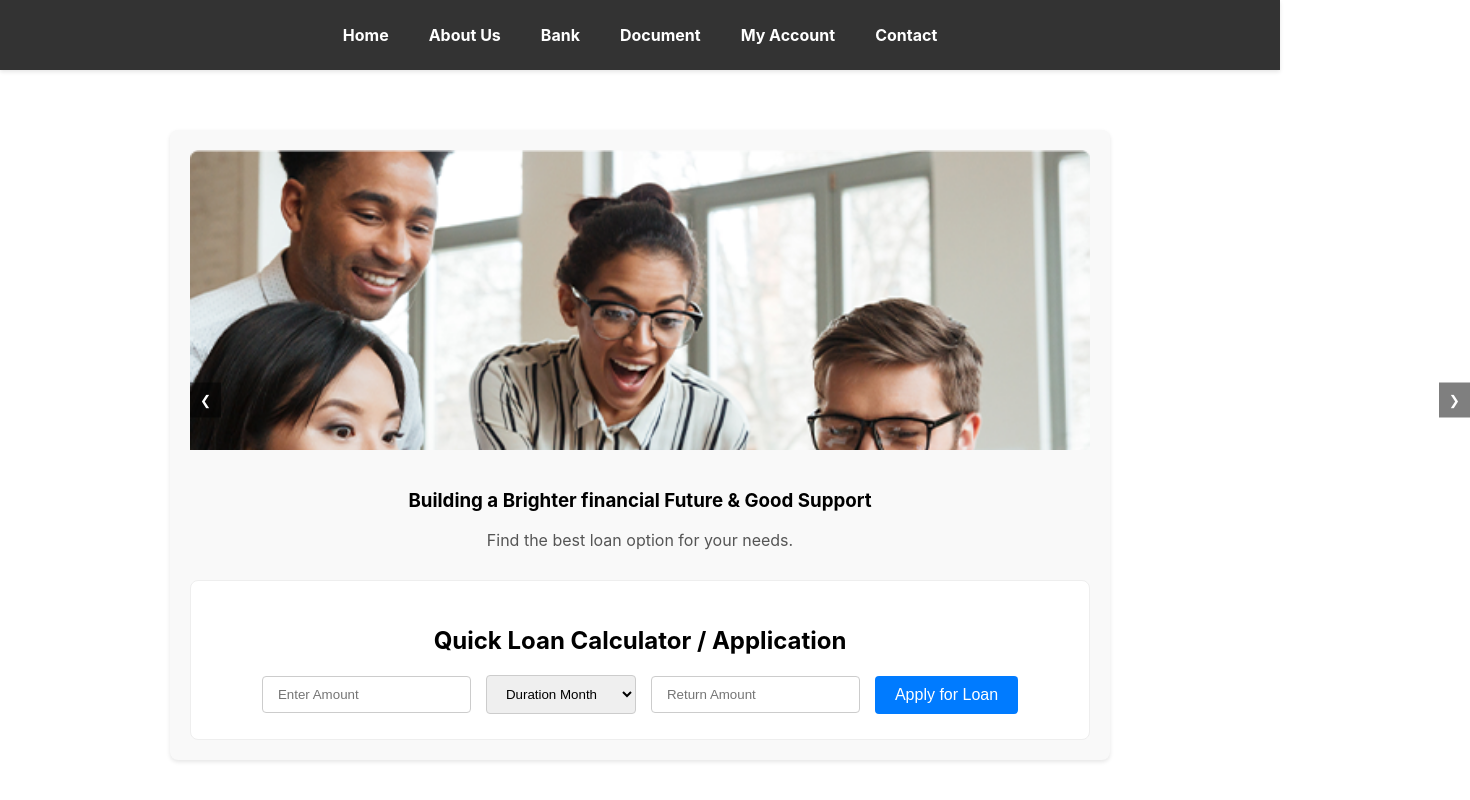
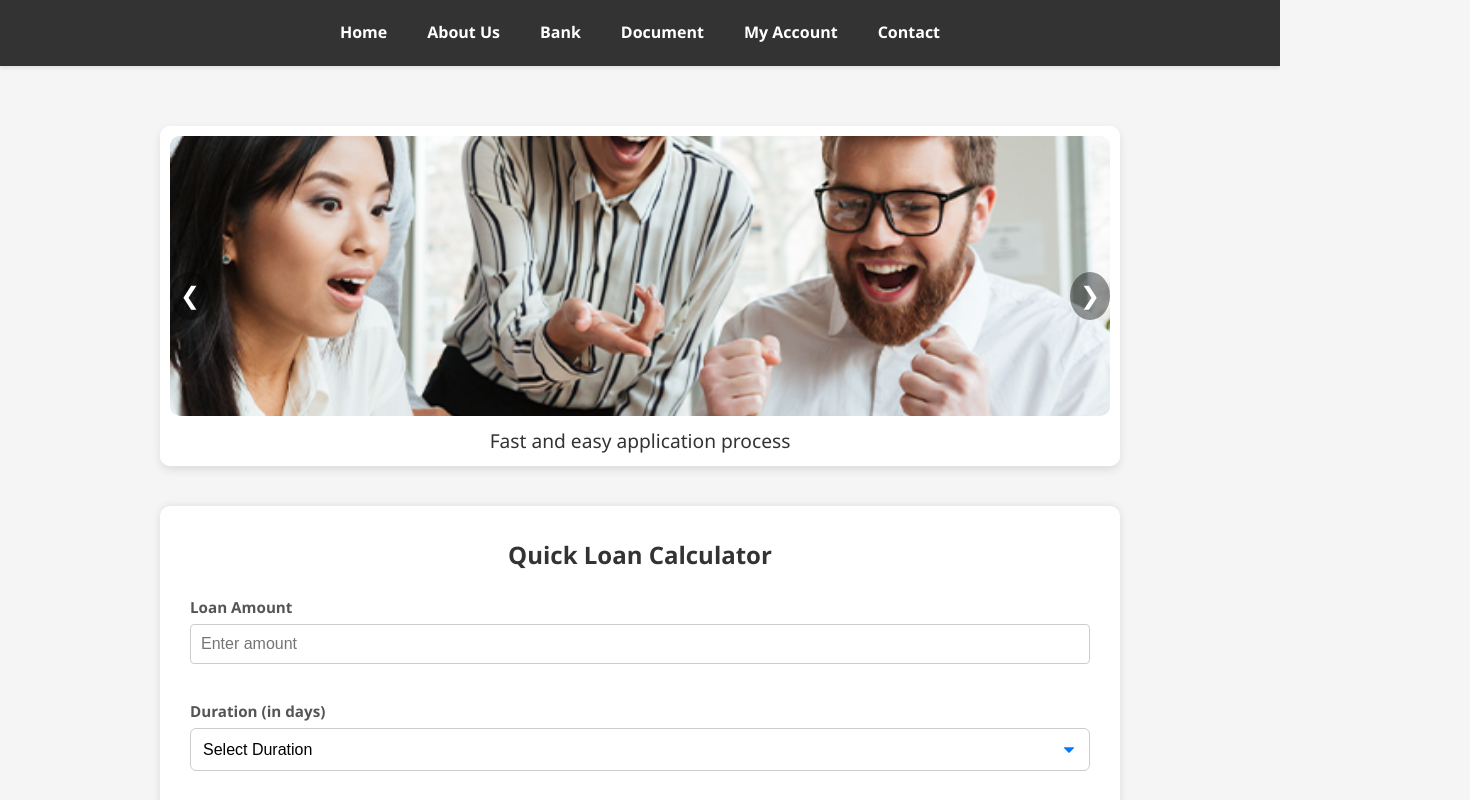
Before and after one commit to medupe/restoreloanapp, a React (Vite) app: page / in a window 1280 px wide. Shown: the top 800 px of the page, 1470 px wide, since content can reach past the window. Built offline with nearby package versions, Linux system fonts and the light colour scheme.

Commit message:
fix the ui

```diff
--- a/src/components/home/HomePage.css
+++ b/src/components/home/HomePage.css
@@ -1,103 +1,67 @@
+/* Reset & base styles */
+* {
+    box-sizing: border-box;
+    margin: 0;
+    padding: 0;
+}
+
+body {
+    font-family: 'Segoe UI', Tahoma, Geneva, Verdana, sans-serif;
+    background-color: #f5f5f5;
+    color: #333;
+    line-height: 1.6;
+}
+
 .home-container {
     padding: 20px;
-    max-width: 900px;
-    margin: 20px auto;
-    background-color: #f9f9f9;
-    border-radius: 8px;
-    box-shadow: 0 2px 4px rgba(0, 0, 0, 0.1);
-    text-align: center;
+    max-width: 1000px;
+    margin: 0 auto;
 }
 
-.home-container h1 {
-    color: #333;
-    margin-bottom: 10px;
+/* ------------------- SLIDER ------------------- */
+
+.slider-container {
+    position: relative;
+    overflow: hidden;
+    border-radius: 10px;
+    margin-bottom: 40px;
+    box-shadow: 0 4px 10px rgba(0, 0, 0, 0.1);
 }
 
-.home-container p {
-    color: #555;
-    margin-bottom: 30px;
-}
-
-.loan-calculator-section {
-    background-color: #fff;
-    padding: 25px;
-    border-radius: 8px;
-    border: 1px solid #eee;
-}
-
-.search-box {
+.slider {
     display: flex;
-    flex-wrap: wrap; /* Allow items to wrap on smaller screens */
-    gap: 15px; /* Space between form elements */
-    justify-content: center; /* Center items */
-    align-items: center; /* Align items vertically */
-}
-
-.select-form select,
-.input-form input
- {
-    padding: 10px 15px;
-    border: 1px solid #ccc;
-    border-radius: 4px;
-    min-width: 150px; /* Give selects/inputs some base width */
-}
-
-
-.search-form button {
-    padding: 10px 20px;
-    background-color: #007bff;
-    color: white;
-    border: none;
-    border-radius: 4px;
-    cursor: pointer;
-    font-size: 1em;
-    transition: background-color 0.2s ease;
-}
-
-.search-form button:hover {
-    background-color: #0056b3;
-}
-
-/* Visually hide labels but keep them for screen readers */
-.sr-only {
-    position: absolute;
-    width: 1px;
-    height: 1px;
-    padding: 0;
-    margin: -1px;
-    overflow: hidden;
-    clip: rect(0, 0, 0, 0);
-    white-space: nowrap;
-    border-width: 0;
-}
-
-/* Add your styles here */
-
-/* Slider styles */
-.slider {
-    position: relative;
-    overflow: hidden;
     width: 100%;
-    height: 300px;
+    transition: transform 0.5s ease-in-out;
 }
 
 .slide {
+    min-width: 100%;
     display: none;
-    position: absolute;
-    width: 100%;
-    height: 100%;
-    text-align: center;
+    flex-direction: column;
+    align-items: center;
+    justify-content: center;
+    background-color: #fff;
+    padding: 10px;
+}
+
+.slide.active {
+    display: flex;
 }
 
 .slide img {
     width: 100%;
-    height: auto;
+    max-height: 280px;
+    object-fit: cover;
+    border-radius: 10px;
 }
 
-.slide.active {
-    display: block;
+.slide p {
+    margin-top: 10px;
+    font-size: 1.2rem;
+    text-align: center;
 }
 
+/* SLIDER CONTROLS */
 .slider-controls {
     position: absolute;
     top: 50%;
@@ -105,21 +69,131 @@
     display: flex;
     justify-content: space-between;
     transform: translateY(-50%);
+    padding: 0 10px;
+    pointer-events: none;
 }
 
 .slider-controls button {
-    background: rgba(0, 0, 0, 0.5);
-    color: white;
+    background-color: rgba(0, 0, 0, 0.4);
+    color: #fff;
     border: none;
+    font-size: 1.5rem;
     padding: 10px;
+    border-radius: 50%;
     cursor: pointer;
+    pointer-events: all;
+    transition: background-color 0.2s ease;
 }
 
-/* Remove borders for input-itms */
-.input-itms input {
-    min-width: 150px;
-    padding: 10px 15px;
+.slider-controls button:hover {
+    background-color: rgba(0, 0, 0, 0.7);
+}
+
+/* ------------------- LOAN FORM ------------------- */
+
+.loan-calculator-section {
+    background-color: #fff;
+    padding: 30px;
+    border-radius: 10px;
+    box-shadow: 0 0 8px rgba(0, 0, 0, 0.1);
+}
+
+.loan-calculator-section h2 {
+    margin-bottom: 20px;
+    font-size: 1.5rem;
+    text-align: center;
+}
+
+.loan-form {
+    display: flex;
+    flex-direction: column;
+    gap: 20px;
+}
+
+.form-group {
+    display: flex;
+    flex-direction: column;
+}
+
+.form-group label {
+    margin-bottom: 5px;
+    font-weight: 600;
+}
+
+.form-group input,
+.form-group select {
+    padding: 12px;
+    font-size: 1rem;
     border: 1px solid #ccc;
-    border-radius: 4px;
-    min-width: 150px;
+    border-radius: 6px;
+    transition: border-color 0.2s ease;
 }
+
+.form-group input:focus,
+.form-group select:focus {
+    border-color: #007bff;
+    outline: none;
+}
+
+input[readonly] {
+    background-color: #eee;
+    color: #555;
+}
+
+button[type="submit"] {
+    padding: 14px;
+    font-size: 1rem;
+    background-color: #007bff;
+    color: #fff;
+    border: none;
+    border-radius: 6px;
+    cursor: pointer;
+    transition: background-color 0.3s ease;
+}
+
+button[type="submit"]:hover {
+    background-color: #0056b3;
+}
+
+/* ------------------- RESPONSIVE ------------------- */
+
+@media (max-width: 768px) {
+    .slide img {
+        max-height: 200px;
+    }
+
+    .slide p {
+        font-size: 1rem;
+    }
+
+    .loan-calculator-section {
+        padding: 20px;
+    }
+
+    button[type="submit"] {
+        font-size: 0.95rem;
+        padding: 12px;
+    }
+}
+
+@media (max-width: 480px) {
+    .slider-controls button {
+        font-size: 1.2rem;
+        padding: 8px;
+    }
+
+    .loan-calculator-section h2 {
+        font-size: 1.3rem;
+    }
+
+    .form-group input,
+    .form-group select {
+        padding: 10px;
+        font-size: 0.95rem;
+    }
+
+    button[type="submit"] {
+        font-size: 0.9rem;
+        padding: 10px;
+    }
+}
--- a/src/components/home/HomePage.tsx
+++ b/src/components/home/HomePage.tsx
@@ -1,57 +1,47 @@
-import React, { useState, useEffect, FormEvent } from 'react';
+import { useState, useEffect, FormEvent } from 'react';
 import { useNavigate } from 'react-router-dom';
 import './HomePage.css';
 
-const HomePage: React.FC = () => {
-    const [selectedAmount, setSelectedAmount] = useState<string>('');
-    const [selectedDuration, setSelectedDuration] = useState<string>('');
-    const [returnAmount, setReturnAmount] = useState<string>('');
+const HomePage = () => {
+    const [amount, setAmount] = useState('');
+    const [duration, setDuration] = useState('');
+    const [returnAmount, setReturnAmount] = useState('');
     const navigate = useNavigate();
 
-    const handleApplyClick = (e: FormEvent) => {
+    useEffect(() => {
+        if (amount && duration) {
+            const a = parseFloat(amount);
+            const d = parseInt(duration, 10);
+            const interest = (a * 0.1 * d).toFixed(2);
+            setReturnAmount(interest);
+        } else {
+            setReturnAmount('');
+        }
+    }, [amount, duration]);
+
+    const handleSubmit = (e: FormEvent) => {
         e.preventDefault();
-        console.log('Applying for loan with:', { selectedAmount, selectedDuration, returnAmount });
-        navigate('/apply');
+        console.log({ amount, duration, returnAmount });
+        navigate('/login');
     };
 
     const handleSlideChange = (direction: number) => {
-        const slider = document.querySelector('.slider') as HTMLElement;
+        const slider = document.querySelector('.slider');
         if (!slider) return;
 
         const slides = slider.querySelectorAll('.slide');
-        const currentSlide = slider.querySelector('.slide.active') as HTMLElement;
-        let currentIndex = Array.from(slides).indexOf(currentSlide);
+        const activeSlide = slider.querySelector('.slide.active');
+        let index = activeSlide ? Array.from(slides).indexOf(activeSlide) : -1;
 
-        if (currentIndex === -1) {
-            currentIndex = 0;
-        }
-
-        if (currentSlide) {
-            currentSlide.classList.remove('active');
-        }
-
-        const newIndex = (currentIndex + direction + slides.length) % slides.length;
+        if (index >= 0) slides[index].classList.remove('active');
+        const newIndex = (index + direction + slides.length) % slides.length;
         slides[newIndex].classList.add('active');
     };
 
     useEffect(() => {
-        const interval = setInterval(() => {
-            handleSlideChange(1); // Move to the next slide
-        }, 5000); // Change slide every 5 seconds
-
-        return () => clearInterval(interval); // Cleanup interval on component unmount
+        const interval = setInterval(() => handleSlideChange(1), 5000);
+        return () => clearInterval(interval);
     }, []);
-
-    useEffect(() => {
-        if (selectedAmount && selectedDuration) {
-            const amount = parseFloat(selectedAmount);
-            const duration = parseInt(selectedDuration, 10);
-            const calculatedReturnAmount = (amount * 0.1 * duration).toFixed(2);
-            setReturnAmount(calculatedReturnAmount);
-        } else {
-            setReturnAmount('');
-        }
-    }, [selectedAmount, selectedDuration]);
 
     return (
         <div className="home-container">
@@ -71,63 +61,56 @@ const HomePage: React.FC = () => {
                     </div>
                 </div>
                 <div className="slider-controls">
-                    <button className="prev-slide" aria-label="Previous Slide" onClick={() => handleSlideChange(-1)}>❮</button>
-                    <button className="next-slide" aria-label="Next Slide" onClick={() => handleSlideChange(1)}>❯</button>
+                    <button onClick={() => handleSlideChange(-1)}>❮</button>
+                    <button onClick={() => handleSlideChange(1)}>❯</button>
                 </div>
             </div>
 
-            <br/>
-            <h3>Building a Brighter financial Future & Good Support</h3>
-            <p>Find the best loan option for your needs.</p>
-
-            <div className="loan-calculator-section">
-                <h2>Quick Loan Calculator / Application</h2>
-                <form onSubmit={handleApplyClick} className="search-box">
-                    <div className="select-form">
-                        <div className="input-itms">
-                            <label htmlFor="customAmount" className="sr-only">Enter Amount</label>
+            <section className="loan-calculator-section">
+                <h2>Quick Loan Calculator</h2>
+                <form className="loan-form" onSubmit={handleSubmit}>
+                    <div className="form-group">
+                        <label htmlFor="amount">Loan Amount</label>
                         <input
                             type="number"
-                                id="customAmount"
-                                placeholder="Enter Amount"
-                                value={selectedAmount}
-                                onChange={(e) => setSelectedAmount(e.target.value)}
+                            id="amount"
+                            value={amount}
+                            onChange={(e) => setAmount(e.target.value)}
+                            required
+                            placeholder="Enter amount"
                         />
                     </div>
-                    </div>
-                    <div className="select-form">
-                        <div className="select-itms">
-                            <label htmlFor="selectDuration" className="sr-only">Duration Month</label>
+
+                    <div className="form-group">
+                        <label htmlFor="duration">Duration (in days)</label>
                         <select
-                                name="selectDuration"
-                                id="selectDuration"
-                                value={selectedDuration}
-                                onChange={(e) => setSelectedDuration(e.target.value)}
+                            id="duration"
+                            value={duration}
+                            onChange={(e) => setDuration(e.target.value)}
+                            required
                         >
-                                <option value="" disabled>Duration Month</option>
+                            <option value="" disabled>Select Duration</option>
                             <option value="7">1 Week</option>
                             <option value="14">2 Weeks</option>
                             <option value="21">3 Weeks</option>
                             <option value="30">4 Weeks</option>
-
                         </select>
                     </div>
-                    </div>
-                    <div className="input-form">
-                        <label htmlFor="returnAmount" className="sr-only">Return Amount</label>
+
+                    <div className="form-group">
+                        <label htmlFor="returnAmount">Return Amount</label>
                         <input
                             type="text"
                             id="returnAmount"
-                            placeholder="Return Amount"
                             value={returnAmount}
                             readOnly
+                            placeholder="Return will be calculated"
                         />
                     </div>
-                    <div className="search-form">
+
                     <button type="submit">Apply for Loan</button>
-                    </div>
                 </form>
-            </div>
+            </section>
         </div>
     );
 };
```
Lines whose indentation alone changed are shown as unchanged.
